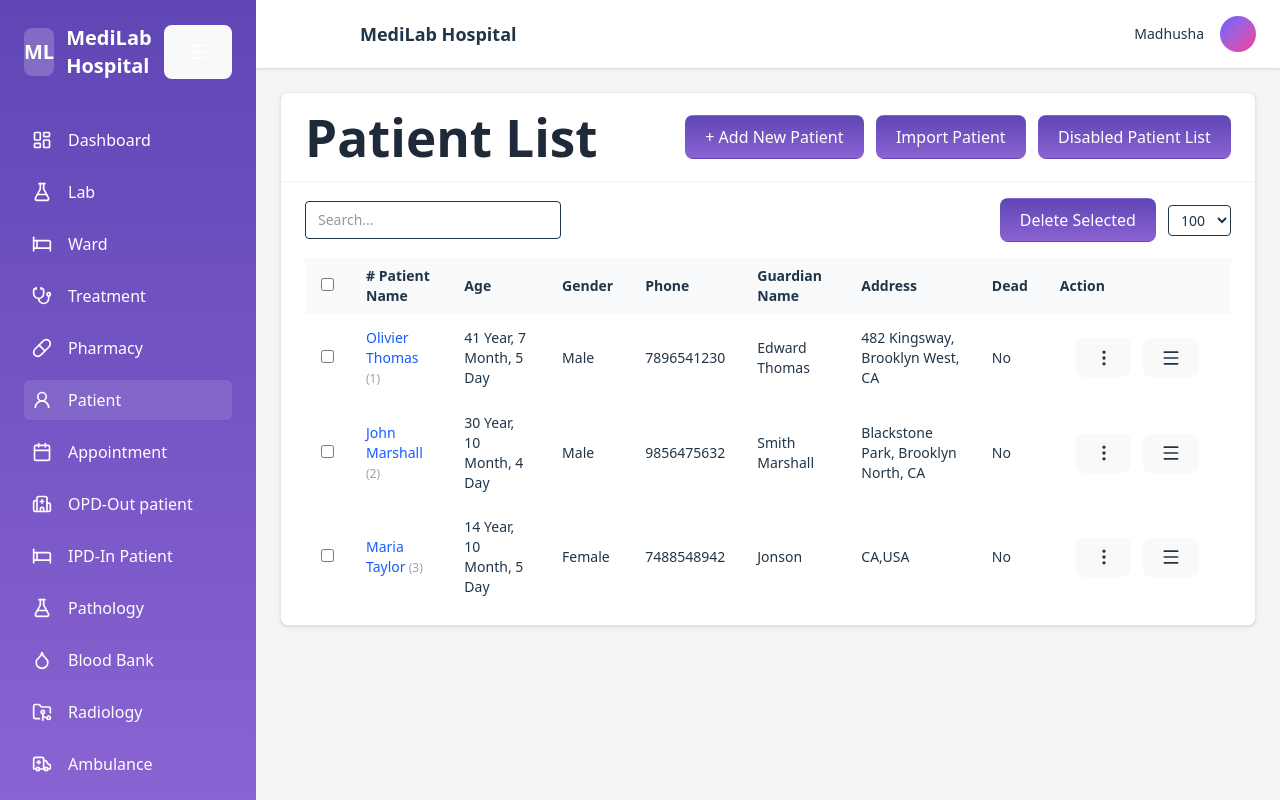
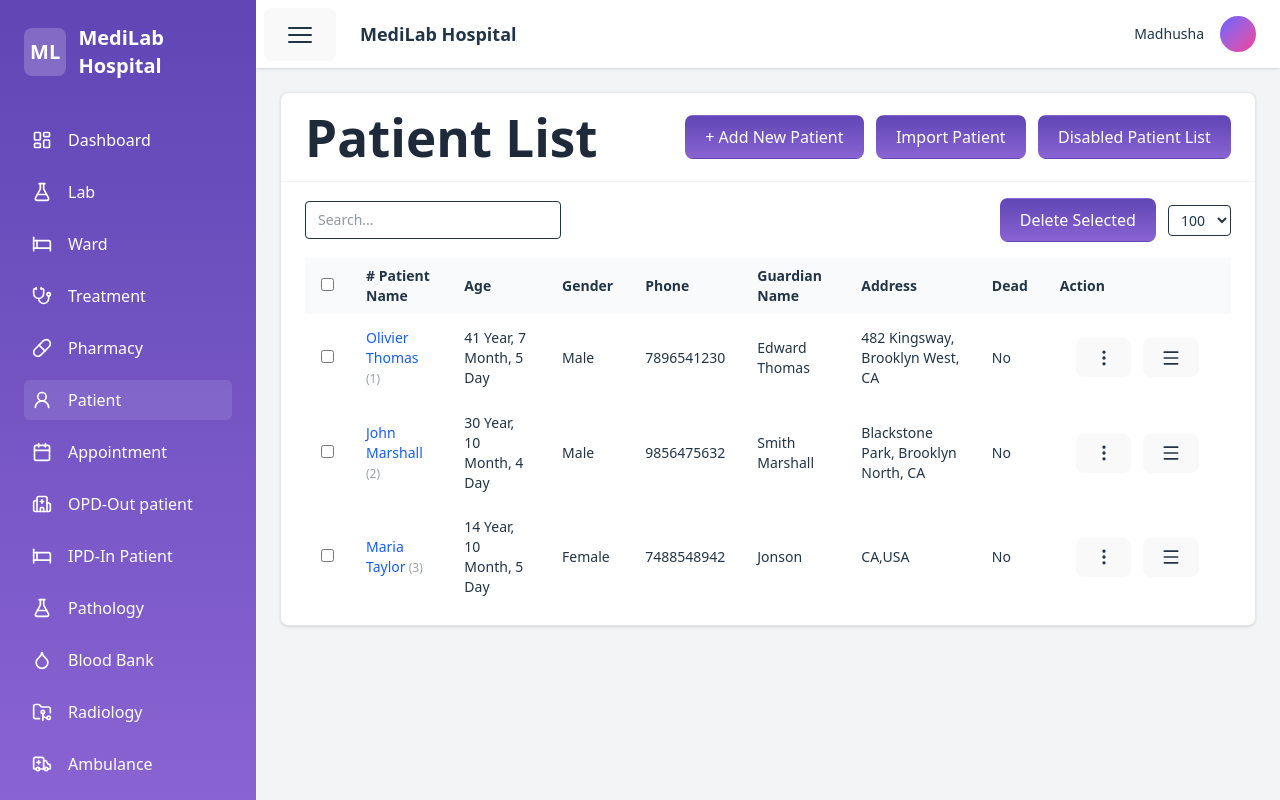
Before and after one commit to amansahu47388/Hospital-Management-System, a React (Vite) app in the folder Frontend/HMS/: page /patient in a window 1280 px wide. Built offline with nearby package versions, Linux system fonts and the light colour scheme.

Commit message:
update Sidebar

```diff
--- a/Frontend/HMS/src/components/CommonComponent/Sidebar.jsx
+++ b/Frontend/HMS/src/components/CommonComponent/Sidebar.jsx
@@ -28,6 +28,7 @@ import {
 
 const navItems = [
   { to: "/dashboard", label: "Dashboard", Icon: LayoutDashboard },
+
   { to: "/lab", label: "Lab", Icon: FlaskConical },
   { to: "/ward", label: "Ward", Icon: Bed },
   { to: "/treatment", label: "Treatment", Icon: Stethoscope },
@@ -61,54 +62,47 @@ const navItems = [
 
 function Sidebar() {
   const [collapsed, setCollapsed] = useState(false);
-  const [mobileOpen, setMobileOpen] = useState(false);
 
   return (
-    <>
-      {/* MOBILE HAMBURGER */}
+    <div className="relative">
+
+      {/* FLOATING TOGGLE BUTTON (Right side like your image) */}
       <button
-        onClick={() => setMobileOpen(true)}
-        className="md:hidden fixed  left-4 z-50 bg-[#6046B5] text-white p-2 rounded-md"
+        onClick={() => setCollapsed(!collapsed)}
+        className="absolute top-2 -right-20 z-50  p-1 cursor-pointer"
       >
-        ☰
+        <svg
+          xmlns="http://www.w3.org/2000/svg"
+          fill="none"
+          viewBox="0 0 24 24"
+          strokeWidth="1.5"
+          stroke="currentColor"
+          className="w-8 h-8"
+        >
+          <path
+            strokeLinecap="round"
+            strokeLinejoin="round"
+            d="M3.75 6.75h16.5M3.75 12h16.5m-16.5 5.25h16.5"
+          />
+        </svg>
       </button>
-
-      {/* MOBILE OVERLAY */}
-      {mobileOpen && (
-        <div
-          className="fixed inset-0 bg-black/50 z-40 md:hidden"
-          onClick={() => setMobileOpen(false)}
-        />
-      )}
 
       {/* SIDEBAR */}
       <aside
-        className={`
-          fixed md:relative z-50
-          ${mobileOpen ? "translate-x-0" : "-translate-x-full md:translate-x-0"}
-          ${collapsed ? "md:w-20" : "md:w-64"}
-          w-64 h-screen overflow-y-auto
-          text-white bg-gradient-to-b from-[#6046B5] to-[#8A63D2]
-          transition-all duration-300
-        `}
+        className={`${
+          collapsed ? "w-20" : "w-64"
+        } h-screen overflow-y-auto hidden md:block
+        text-white bg-gradient-to-b from-[#6046B5] to-[#8A63D2]
+        transition-all duration-300`}
       >
         <div className="p-6">
 
-          {/* LOGO + DESKTOP COLLAPSE */}
+          {/* Logo */}
           <div className="text-xl font-bold mb-10 flex items-center gap-3">
             <div className="w-12 h-12 rounded-lg bg-white/20 flex items-center justify-center">
               ML
             </div>
-
             {!collapsed && <span>MediLab Hospital</span>}
-
-            {/* DESKTOP COLLAPSE BUTTON */}
-            <button
-              onClick={() => setCollapsed(!collapsed)}
-              className="hidden md:flex ml-auto bg-white/20 hover:bg-white/30  rounded-md transition"
-            >
-              ☰
-            </button>
           </div>
 
           {/* NAVIGATION */}
@@ -118,7 +112,6 @@ function Sidebar() {
                 key={to}
                 to={to}
                 end
-                onClick={() => setMobileOpen(false)}
                 className={({ isActive }) =>
                   `w-full flex items-center gap-4 py-2 px-2 transition no-underline
                   ${
@@ -129,13 +122,15 @@ function Sidebar() {
                 }
               >
                 <Icon size={20} className="flex-shrink-0" />
-                {!collapsed && <span>{label}</span>}
+                <span className={`${collapsed ? "hidden" : "block"}`}>
+                  {label}
+                </span>
               </NavLink>
             ))}
           </nav>
         </div>
       </aside>
-    </>
+    </div>
   );
 }
 
```
